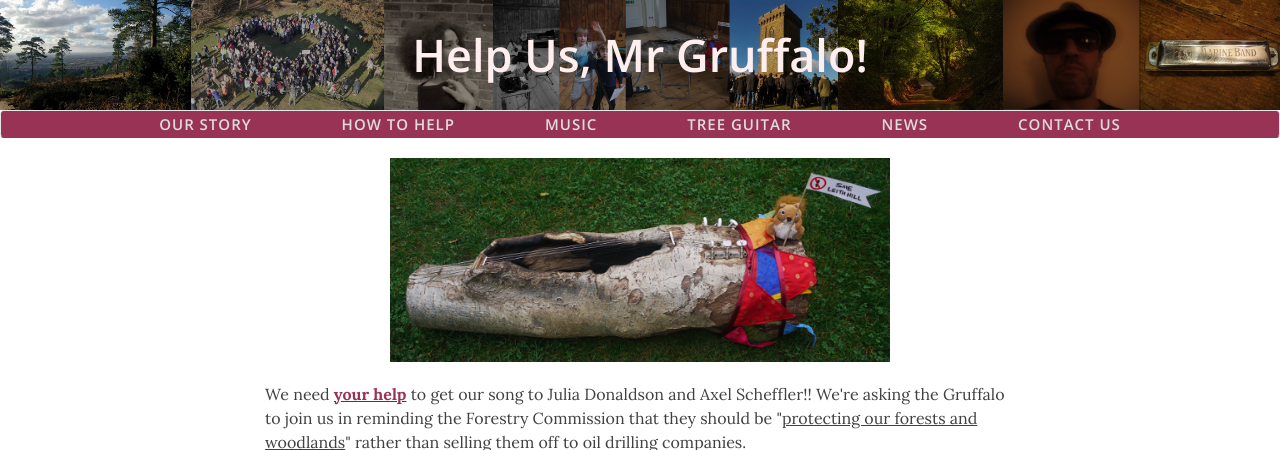
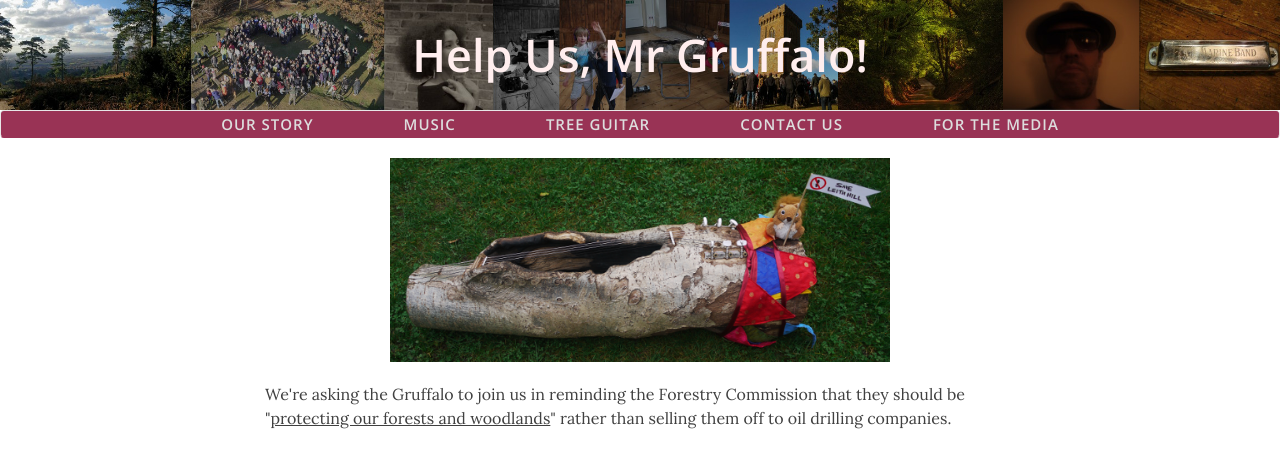
Before and after one commit to voiceforleithhill/leithhillblues.co.uk, a Jekyll site: the page built from index.html, in a window 1280 px wide, cut to the strip 0-450 px from the top of the page. Built offline with Jekyll 4.4.1, drawn with Linux system fonts in a browser that asks for light colours; nearby versions of some CDN libraries; the list of posts is cut into pages by our own code.

Commit message:
Content updates

```diff
--- a/_includes/nav.html
+++ b/_includes/nav.html
@@ -42,9 +42,10 @@
                 <li>
                     <a href="{{ site.baseurl }}/">Our Story</a>
                 </li>
-                <li>
+<!--                 <li>
                     <a href="{{ site.baseurl }}/how-to-help">How To Help</a>
                 </li>
+ -->
                 <li>
                     <a href="{{ site.baseurl }}/song">Music</a>
                 </li>
@@ -52,10 +53,10 @@
                     <a href="{{ site.baseurl }}/tree-guitar">Tree Guitar</a>
                 </li>
                 <li>
-                    <a href="{{ site.baseurl }}/news">News</a>
+                    <a href="{{ site.baseurl }}/contact">Contact Us</a>
                 </li>
                 <li>
-                    <a href="{{ site.baseurl }}/contact">Contact Us</a>
+                    <a href="{{ site.baseurl }}/media-kit">For The Media</a>
                 </li>
             </ul>
         </div>
--- a/index.html
+++ b/index.html
@@ -4,7 +4,9 @@
 
 <img src="{{ site.baseurl }}/img/tree-guitar.png" width="500" alt="Tree guitar">
 
-<p>We need <a href="{{ site.baseurl }}/how-to-help"><strong>your help</strong></a> to get our song to Julia Donaldson and Axel Scheffler!! We're asking the Gruffalo to join us in reminding the Forestry Commission that they should be "<a href="https://www.forestry.gov.uk/forestry/infd-6val65" target="_blank">protecting our forests and woodlands</a>" rather than selling them off to oil drilling companies.
+<!-- We need <a href="{{ site.baseurl }}/how-to-help"><strong>your help</strong></a> to get our song to Julia Donaldson and Axel Scheffler!! -->
+
+<p>We're asking the Gruffalo to join us in reminding the Forestry Commission that they should be "<a href="https://www.forestry.gov.uk/forestry/infd-6val65" target="_blank">protecting our forests and woodlands</a>" rather than selling them off to oil drilling companies.
 
 <br><br>
 
```
Also changed, not shown: media-kit.html (added, +22 -0 lines).
